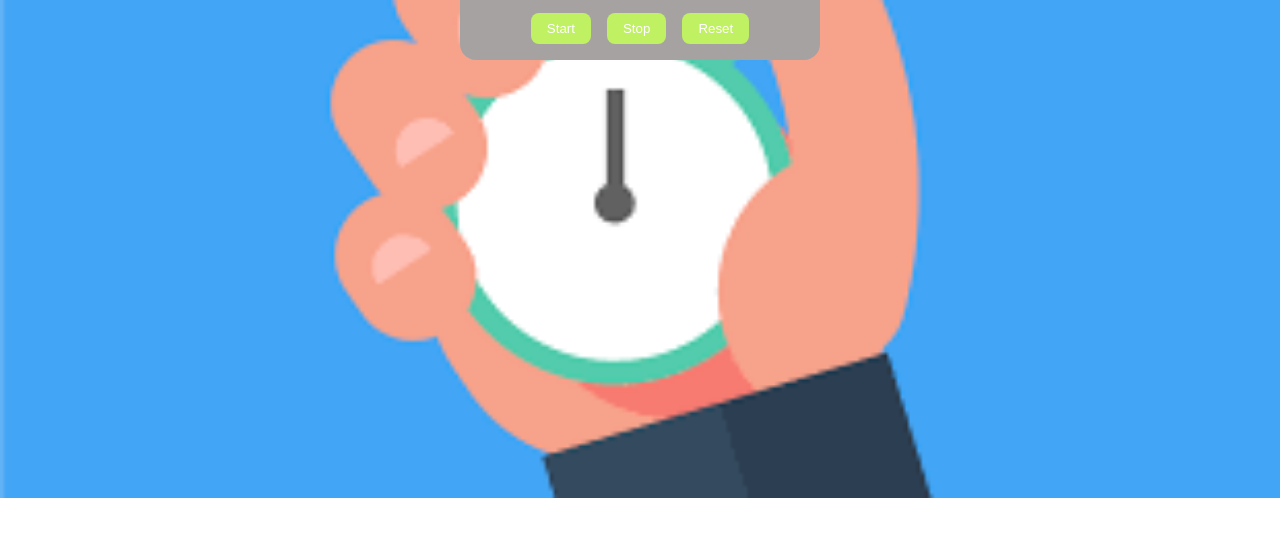
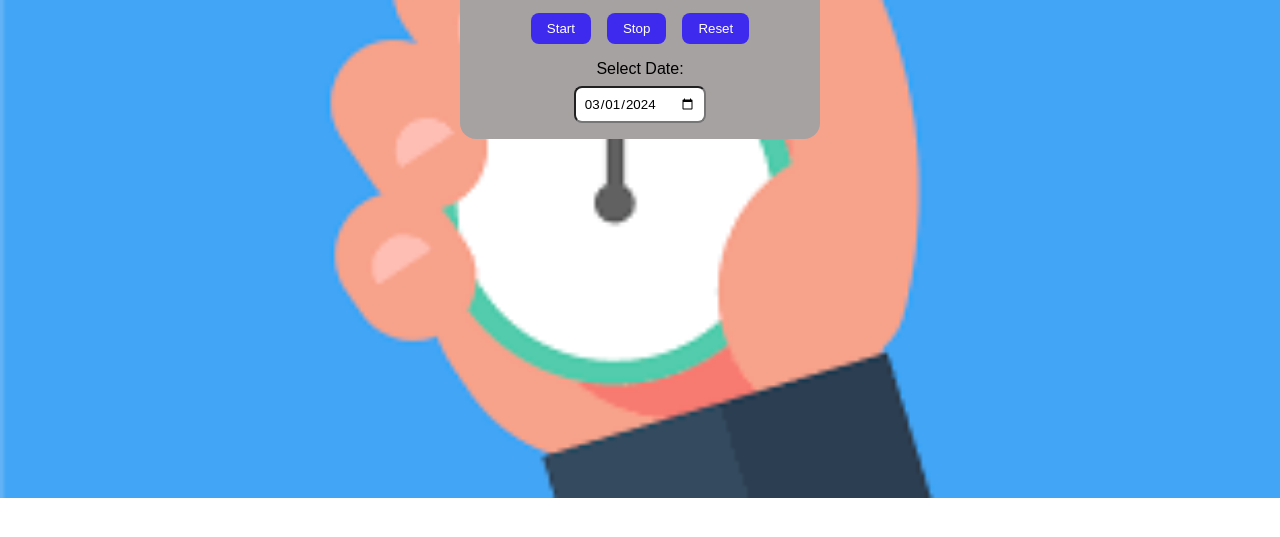
Before and after one commit to anushreej022/Calculator-Stopwatch, a plain HTML site: page part-b/index.html in a window 1280 px wide. Shown: the part 175-712 px from the top of the page. Drawn offline with Linux system fonts and the light colour scheme.

Commit message:
Stopwatch date added

```diff
--- a/part-b/index.html
+++ b/part-b/index.html
@@ -21,6 +21,11 @@
 			<button id="stop">Stop</button>
 			<button id="reset">Reset</button>
 		</div>
+		<div class="date-picker">
+			<label for="date">Select Date:</label>
+			<input type="date" id="date" />
+		 </div>
+
 	</div>
 
 	<script>
@@ -37,6 +42,18 @@
 		strtbtn.addEventListener("click", start);
 		stpbtn.addEventListener("click", stop);
 		rstbtn.addEventListener("click", reset);
+
+		document.addEventListener("DOMContentLoaded", function () {
+			const datePicker = document.getElementById("date");
+			const currentDate = new Date();
+
+			const year = currentDate.getFullYear();
+			const month = String(currentDate.getMonth() + 1).padStart(2, "0");
+			const day = String(currentDate.getDate()).padStart(2, "0");
+
+			const defaultDate = `${year}-${month}-${day}`;
+			datePicker.value = defaultDate;
+		});
 
 
 		function timer() {
--- a/part-b/main.css
+++ b/part-b/main.css
@@ -46,7 +46,7 @@ body {
 	border-radius: 0.5rem;
 
 	color: #FFF;
-	background-color: #bff162;
+	background-color: #3e2aee;
 
 	transition: 0.2s;
 	user-select: none;
@@ -59,3 +59,17 @@ body {
 .controls button:active {
 	background-color: #0d141d;
 }
+
+.date-picker {
+	margin-top: 1rem;
+ }
+
+ .date-picker label {
+	display: block;
+	margin-bottom: 0.5rem;
+ }
+
+ .date-picker input {
+	padding: 0.5rem;
+	border-radius: 0.5rem;
+ }
```
